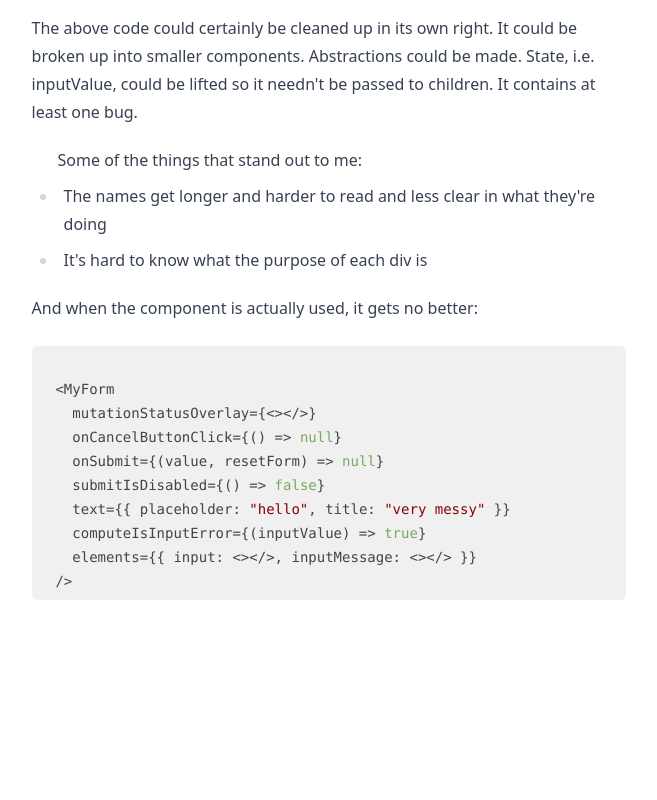
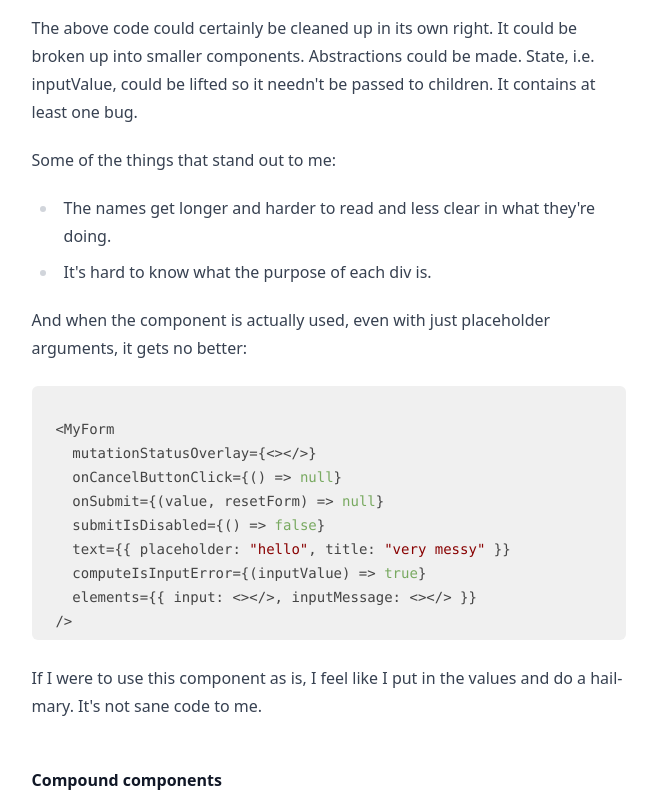
Before and after one commit to code-sanchu/my_portfolio-old, an Astro site: page /blog/compound-components-in-react in a window 1280 px wide. Shown: the part 3319-4119 px from the top of the page, without its empty margins (311-968 px from the left). Before the commit the page ends 3943 px from the top, so only its background shows below. Built offline with nearby package versions, Linux system fonts and the light colour scheme; Astro itself is replaced by a stand-in of ours.

Commit message:
started blog

```diff
--- a/src/pages/blog/compound-components-in-react.astro
+++ b/src/pages/blog/compound-components-in-react.astro
@@ -50,17 +50,30 @@ import Layout from "~layouts/Layout.astro";
             made. State, i.e. inputValue, could be lifted so it needn't be
             passed to children. It contains at least one bug.
           </p>
+          <p>Some of the things that stand out to me:</p>
           <ul>
-            Some of the things that stand out to me:
             <li>
               The names get longer and harder to read and less clear in what
-              they're doing
+              they're doing.
             </li>
-            <li>It's hard to know what the purpose of each div is</li>
+            <li>It's hard to know what the purpose of each div is.</li>
           </ul>
-          <p>And when the component is actually used, it gets no better:</p>
+          <p>
+            And when the component is actually used, even with just placeholder
+            arguments, it gets no better:
+          </p>
+          {
+            /* Need to add mutation status overlay? Might not be necessary - point already well made */
+          }
           <MessyComponentInvoked />
+          <p>
+            If I were to use this component as is, I feel like I put in the
+            values and do a hail-mary. It's not sane code to me.
+          </p>
         </div>
+      </div>
+      <div class="mt-xl">
+        <h4>Compound components</h4>
       </div>
     </div>
   </main>
```
